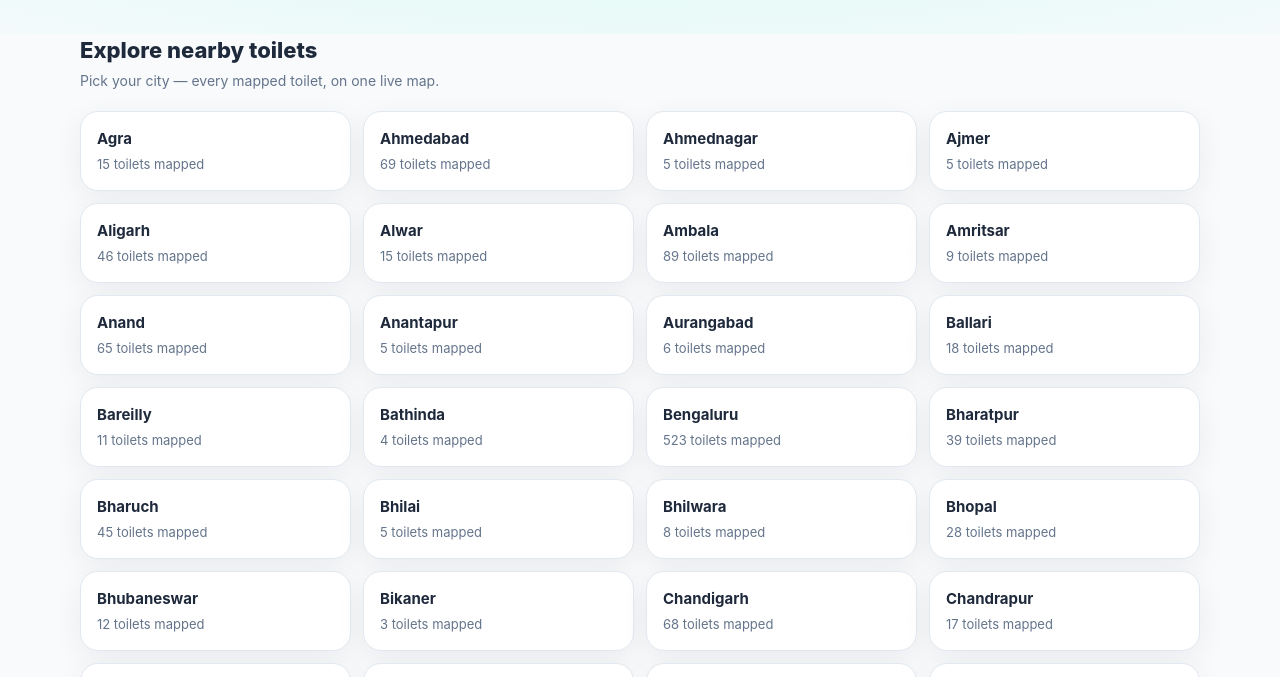
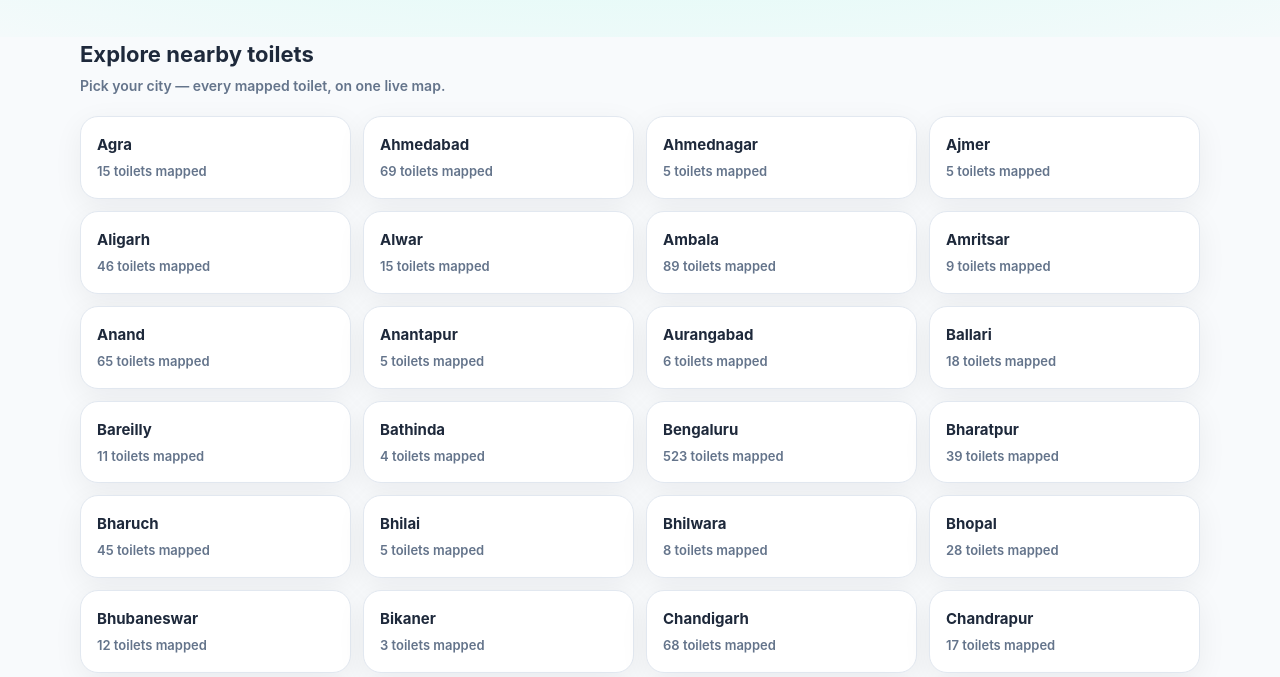
Before and after one commit to skmstudioservices-cyber/toiletsnearme, an Astro site: page / in a window 1280 px wide. Shown: the part 304-981 px from the top of the page. Built offline with nearby package versions, Linux system fonts and the light colour scheme; Astro itself is replaced by a stand-in of ours.

Commit message:
style: improve body text weight and readability

```diff
--- a/src/styles/global.css
+++ b/src/styles/global.css
@@ -19,7 +19,8 @@ body {
   font-family: var(--font-sans);
   color: var(--color-ink);
   background: var(--color-bg);
-  line-height: 1.5;
+  font-weight: 600;
+  line-height: 1.6;
   -webkit-font-smoothing: antialiased;
 }
 
@@ -37,3 +38,7 @@ a { color: inherit; text-decoration: none; }
 @media (max-width: 640px) { #map { height: 320px; } }
 
 .leaflet-container { font: inherit; border-radius: var(--radius-card); }
+
+/* Keep body copy comfortably strong; reserve 700 for headings and emphasis. */
+body :is(h1,h2,h3,h4,h5,h6) { font-weight: 700; }
+body :is(p,li,label,small,td,th) { font-weight: 600; }
```
